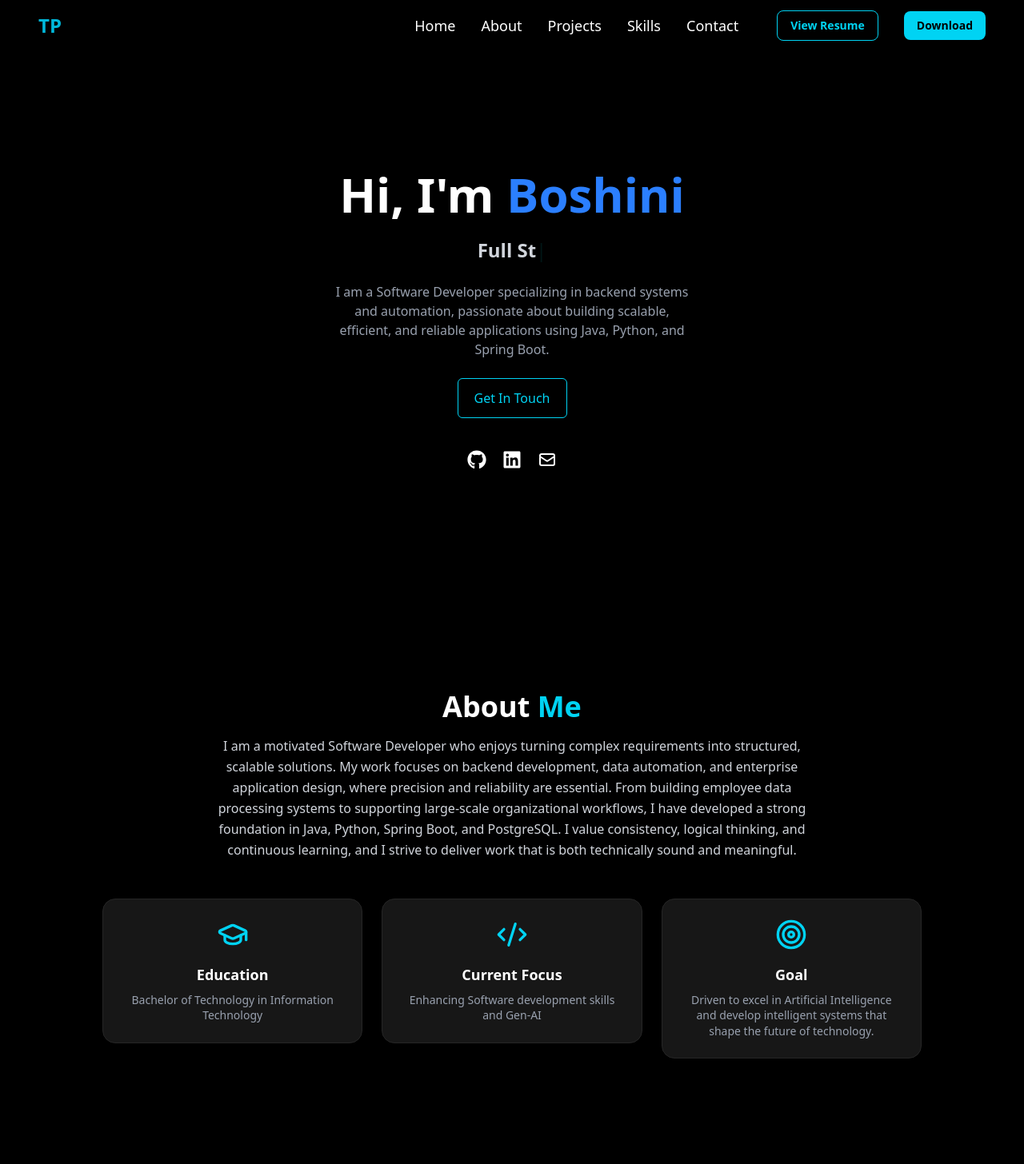
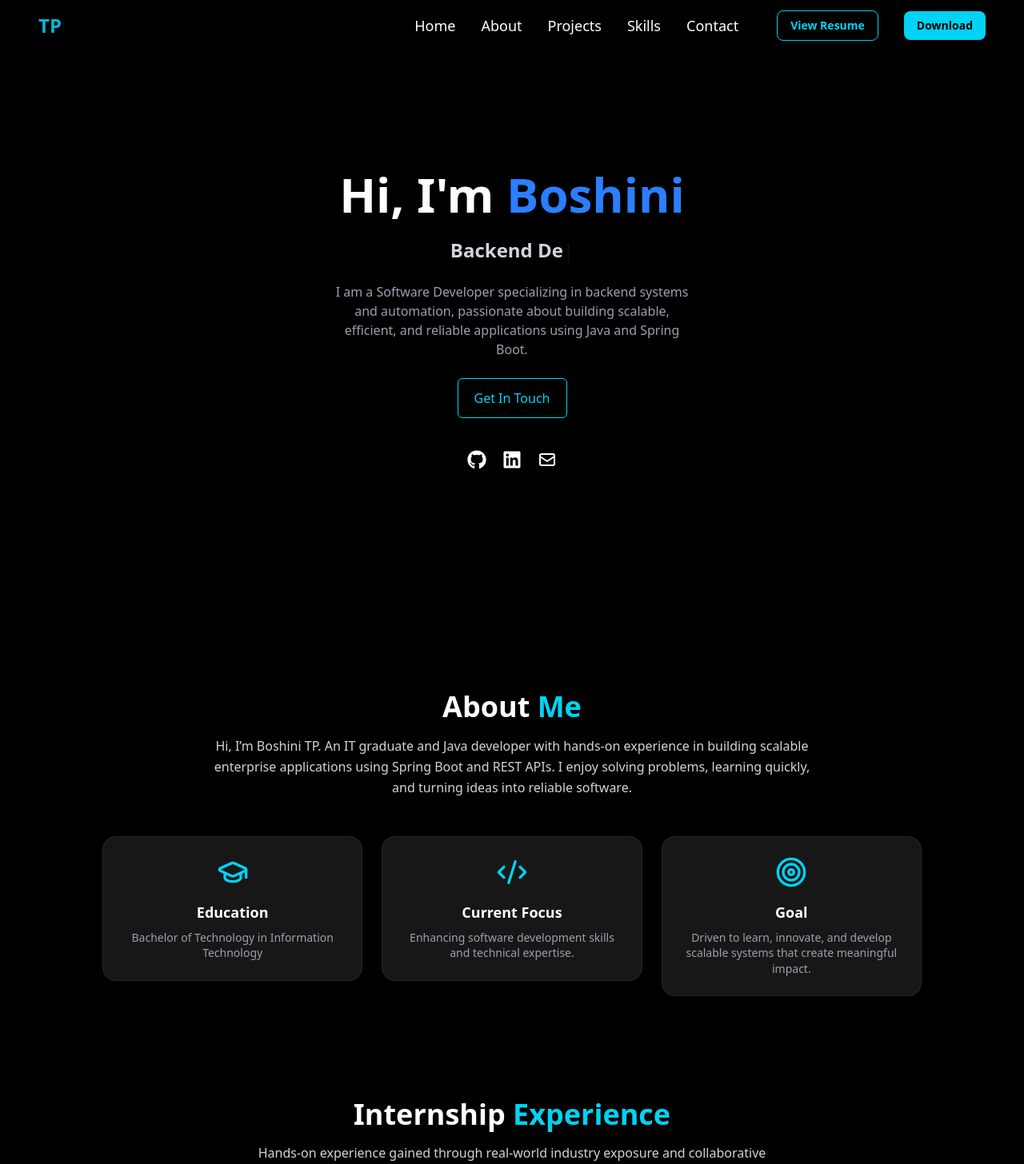
Before and after one commit to boshini31/My-portfolio, a React (Vite) app: page / in a window 1280 px wide. Shown: the top 1456 px of the page at 80% size. Built offline with nearby package versions, Linux system fonts and the light colour scheme.

Commit message:
Section change

```diff
--- a/src/components/About.jsx
+++ b/src/components/About.jsx
@@ -25,13 +25,13 @@ export default function AboutMe() {
     {
       icon: <Code2 className="w-10 h-10 text-cyan-400 mb-4" />,
       title: "Current Focus",
-      desc: "Enhancing Software development skills and Gen-AI",
+      desc: "Enhancing software development skills and technical expertise.",
       delay: 0.5
     },
     {
       icon: <Target className="w-10 h-10 text-cyan-400 mb-4" />,
       title: "Goal",
-      desc: "Driven to excel in Artificial Intelligence and develop intelligent systems that shape the future of technology.",
+      desc: "Driven to learn, innovate, and develop scalable systems that create meaningful impact.",
       delay: 0.7
     }
   ];
@@ -53,12 +53,9 @@ export default function AboutMe() {
         animate={{ opacity: 1 }}
         transition={{ duration: 0.8, delay: 0.2 }}
       >
-        I am a motivated Software Developer who enjoys turning complex requirements into structured, scalable solutions.
-        My work focuses on backend development, data automation, and enterprise application design,
-        where precision and reliability are essential.
-        From building employee data processing systems to supporting large-scale organizational workflows,
-        I have developed a strong foundation in Java, Python, Spring Boot, and PostgreSQL.
-        I value consistency, logical thinking, and continuous learning, and I strive to deliver work that is both technically sound and meaningful.
+       Hi, I’m Boshini TP.
+       An IT graduate and Java developer with hands-on experience in building scalable enterprise applications using Spring Boot and REST APIs.
+       I enjoy solving problems, learning quickly, and turning ideas into reliable software.
       </motion.p>
 
       <div className="grid grid-cols-1 sm:grid-cols-2 md:grid-cols-3 gap-4 sm:gap-6 max-w-5xl mx-auto">
--- a/src/components/Hero.jsx
+++ b/src/components/Hero.jsx
@@ -6,7 +6,8 @@ import { useState, useEffect } from "react";
 
 export default function Hero() {
   const roles = [
-   "Full Stack Developer",
+    "Software Engineer",
+    "Software Developer",
     "Backend Developer",
   ];
 
@@ -74,7 +75,7 @@ export default function Hero() {
           transition={{ delay: 1.2, duration: 0.8 }}
         >
           I am a Software Developer specializing in backend systems and automation,
-          passionate about building scalable, efficient, and reliable applications using Java, Python, and Spring Boot.
+          passionate about building scalable, efficient, and reliable applications using Java and Spring Boot.
         </motion.p>
 
         {/* Buttons */}
```
